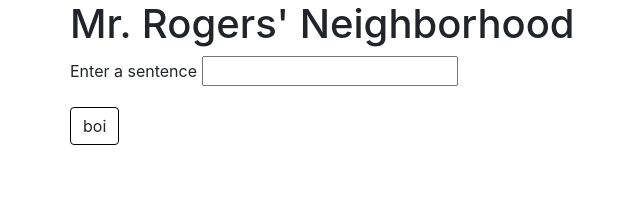
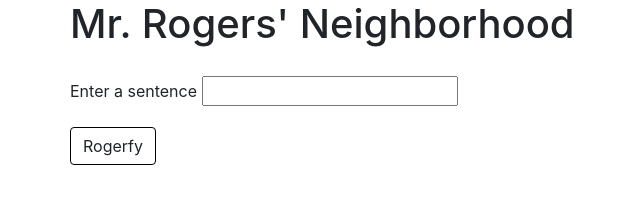
Before and after one commit to Code-Cacophony/Neighborhood, a plain HTML site: page index.html in a window 1280 px wide. Shown: the whole page, without its empty margins (15-655 px from the left). Drawn offline with Linux system fonts and the light colour scheme.

Commit message:
update interface

```diff
--- a/css/styles.css
+++ b/css/styles.css
@@ -1,3 +1,7 @@
 .btn {
   border: solid black 1px;
 }
+
+form {
+  padding-top: 20px;
+}
--- a/index.html
+++ b/index.html
@@ -17,7 +17,7 @@
         <label for="sentence">Enter a sentence</label>
         <input type="text" id="sentence">
       </div>
-      <button type="submit" class="btn">boi</button>
+      <button type="submit" class="btn">Rogerfy</button>
     </form>
   </div>
 </body>
```
